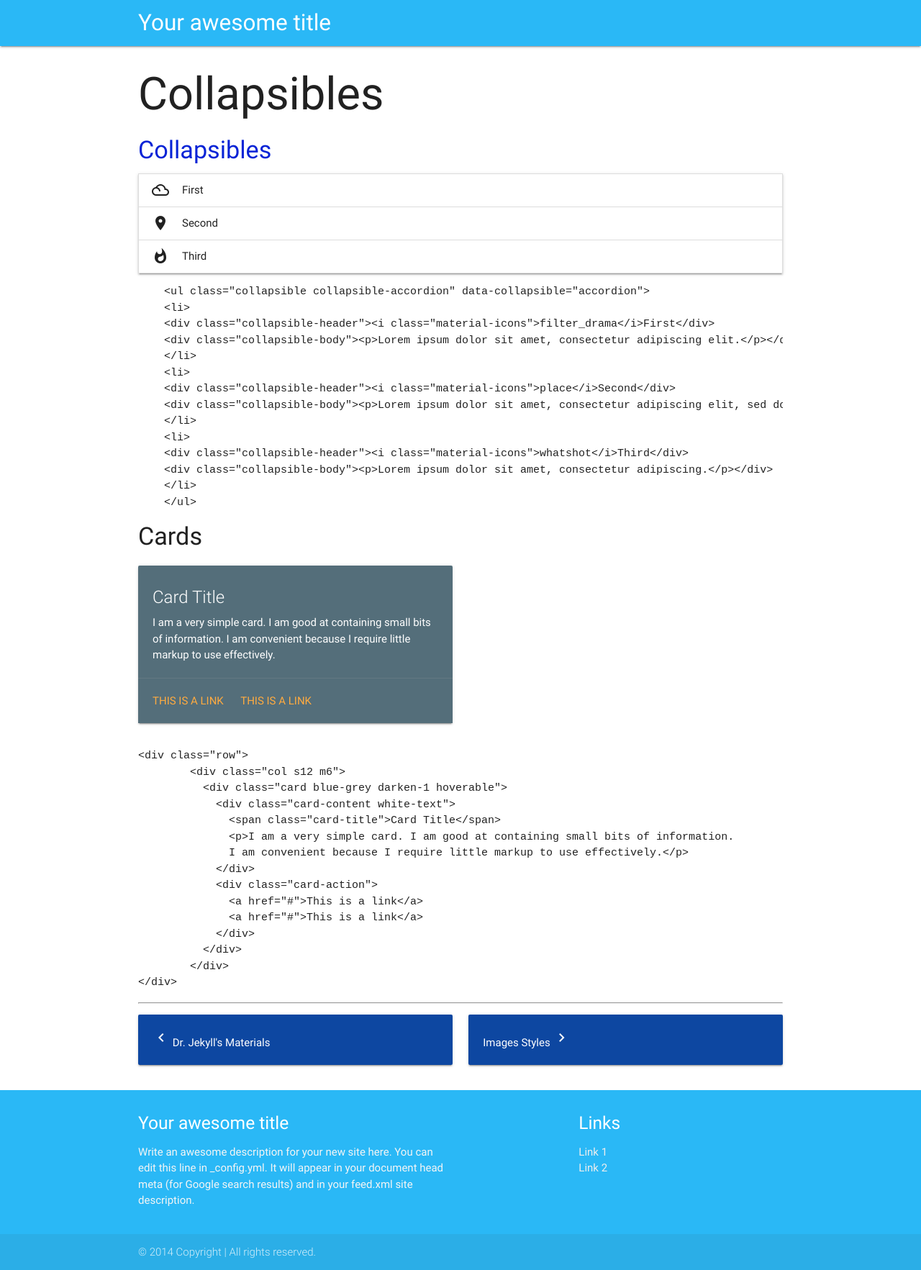
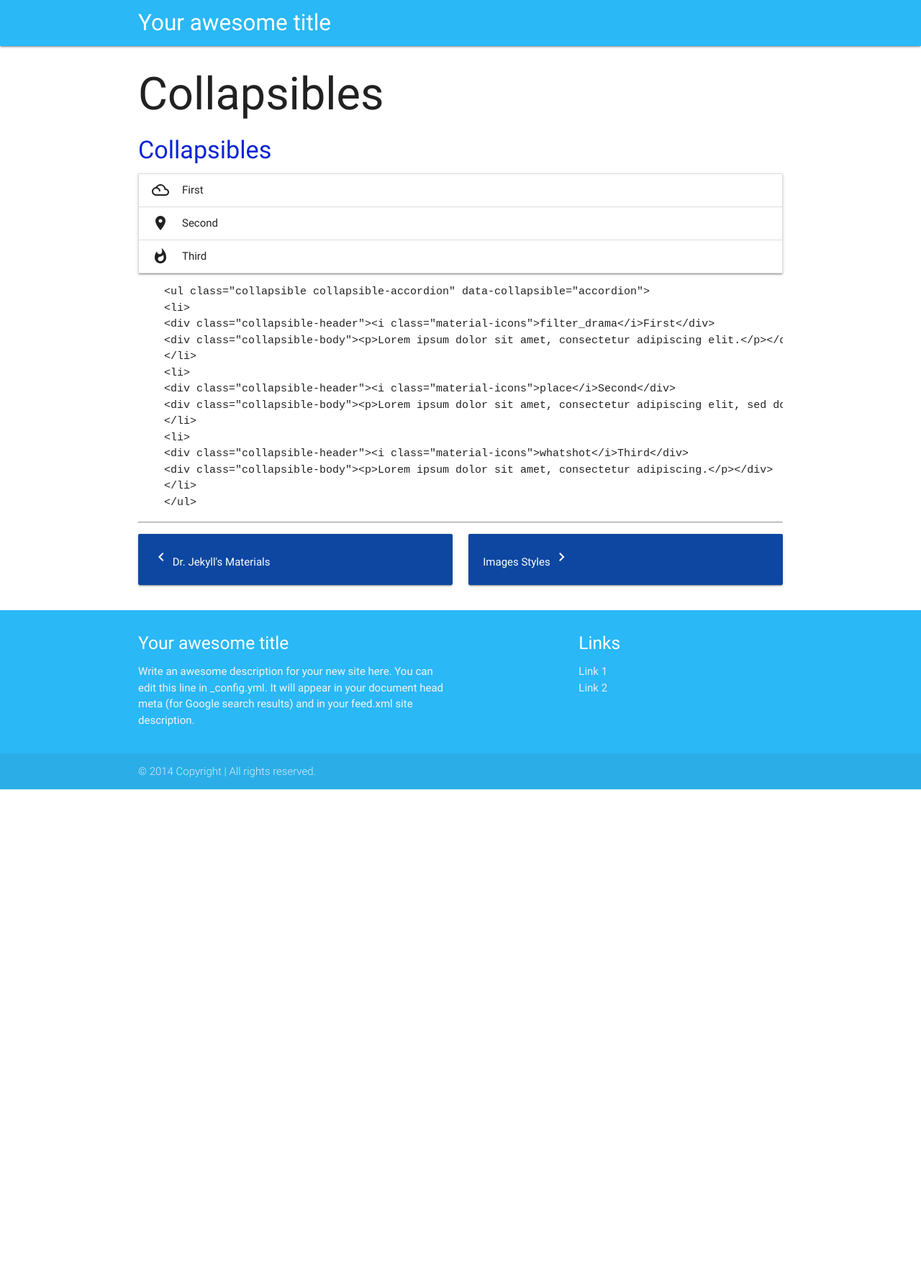
Before and after one commit to dmcwo/dr-jekylls-materials, a Jekyll site: the page built from _posts/2016-12-03-collapsible.markdown, in a window 1280 px wide. Shown: the whole page at 72% size. Built offline with Jekyll 4.4.1, drawn with Linux system fonts in a browser that asks for light colours; nearby versions of some CDN libraries; after the commit the page ends 1097 px from its top, so only the background shows below that.

Commit message:
working on gemspec things

```diff
--- a/_posts/2016-12-03-collapsible.markdown
+++ b/_posts/2016-12-03-collapsible.markdown
@@ -43,43 +43,6 @@ excerpt: Dr. Jekyll has a few tricks, like collabsibles and cards and such
 
 
 
-#### Cards
-
-<div class="row">
-        <div class="col s12 m6">
-          <div class="card blue-grey darken-1 hoverable">
-            <div class="card-content white-text">
-              <span class="card-title">Card Title</span>
-              <p>I am a very simple card. I am good at containing small bits of information.
-              I am convenient because I require little markup to use effectively.</p>
-            </div>
-            <div class="card-action">
-              <a href="#">This is a link</a>
-              <a href="#">This is a link</a>
-            </div>
-          </div>
-        </div>
-</div>
-
-~~~~
-<div class="row">
-        <div class="col s12 m6">
-          <div class="card blue-grey darken-1 hoverable">
-            <div class="card-content white-text">
-              <span class="card-title">Card Title</span>
-              <p>I am a very simple card. I am good at containing small bits of information.
-              I am convenient because I require little markup to use effectively.</p>
-            </div>
-            <div class="card-action">
-              <a href="#">This is a link</a>
-              <a href="#">This is a link</a>
-            </div>
-          </div>
-        </div>
-</div>
-~~~~
-
-
 
 <!--
 #### Aligning things doesn't work
--- a/assets/css/site.css
+++ b/assets/css/site.css
@@ -2,7 +2,7 @@
 ---
 .supercustom {font-size: 100em;}
 
-.paginatiocenter {
+.paginationcenter {
     margin-left: auto;
     margin-right: auto;
     min-height: 25px;
```
Also changed, not shown: dr-jekylls-materials.gemspec.
